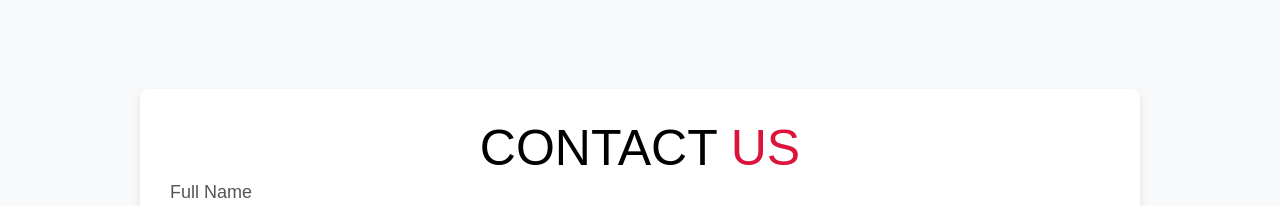
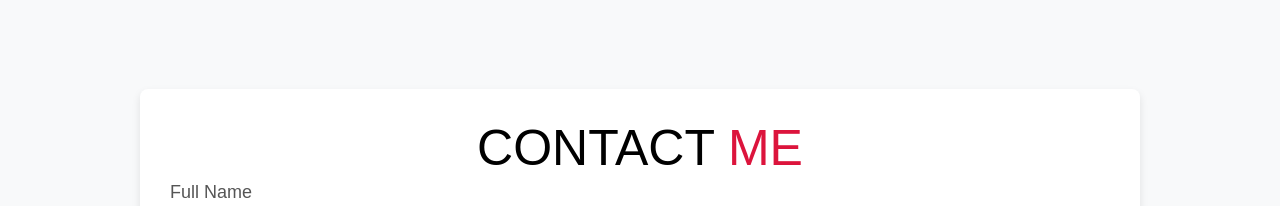
Before and after one commit to vilashkachare/portfolio, a plain HTML site: page index.html in a window 1280 px wide. Shown: the part 4320-4526 px from the top of the page. Drawn offline with Linux system fonts and the light colour scheme.

Commit message:
third commit

```diff
--- a/index.html
+++ b/index.html
@@ -1110,7 +1110,7 @@
         <!-- <form   action="https://formsubmit.co/vilashkachare@gmail.com" method="post" class="contact-form" id="contactForm"  > -->
         <form action="https://formsubmit.co/vilashkachare@gmail.com" method="post" class="contact-form"
           id="contactForm">
-          <h1>CONTACT <span style="color: crimson;">US</span></h1>
+          <h1>CONTACT <span style="color: crimson;">ME</span></h1>
           <div class="form-group">
             <label for="name">Full Name</label>
             <input type="text" id="name" name="name" placeholder="Enter your name" required>
```
